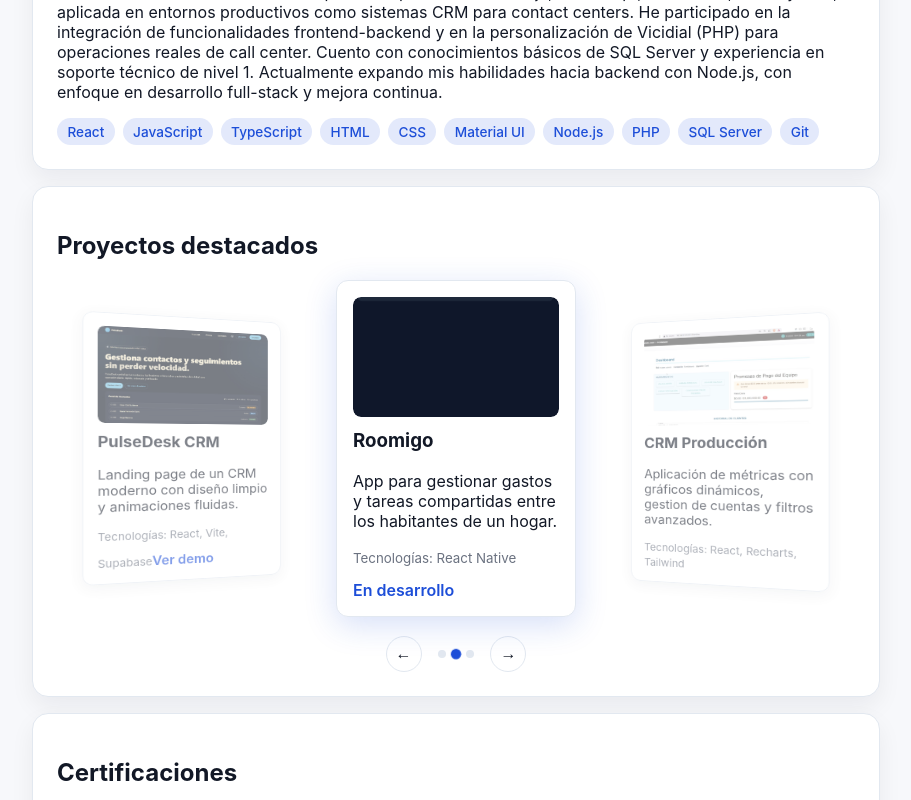
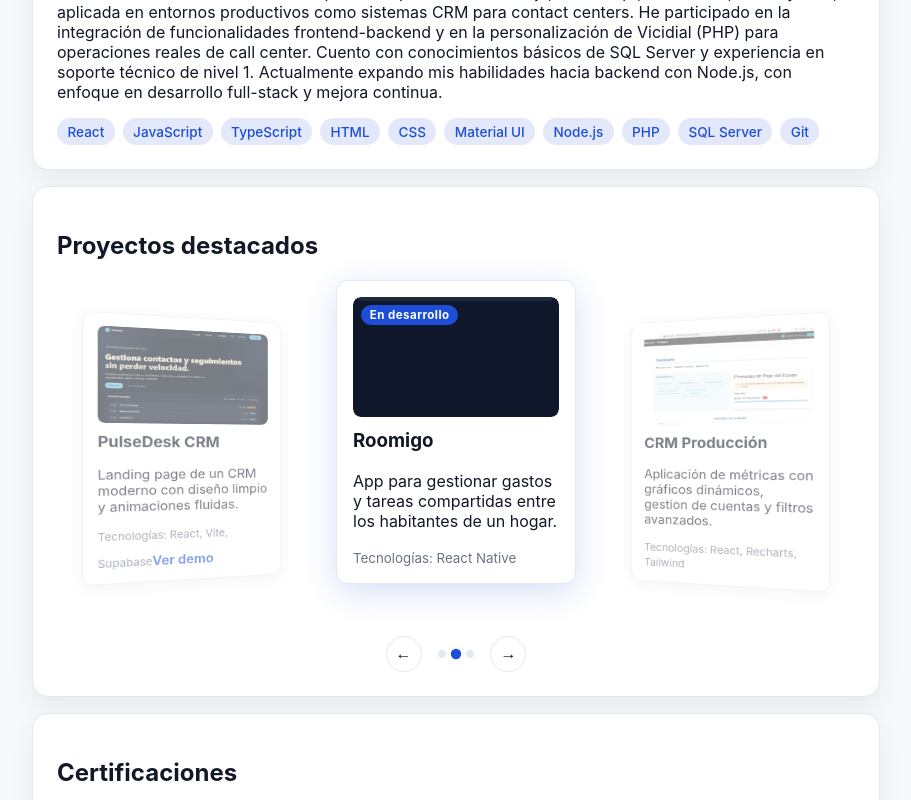
Before and after one commit to XnezX/CVNDMA, a React (Vite) app: page / in a window 1280 px wide. Shown: the part 630-1430 px from the top of the page, without its empty margins (184-1095 px from the left). Built offline with nearby package versions, Linux system fonts and the light colour scheme.

Commit message:
feat: badge en desarrollo, descarga CV, SEO y fixes visuales

```diff
--- a/index.html
+++ b/index.html
@@ -1,10 +1,12 @@
 <!doctype html>
-<html lang="en">
+<html lang="es">
   <head>
     <meta charset="UTF-8" />
     <link rel="icon" type="image/svg+xml" href="/favicon.svg" />
     <meta name="viewport" content="width=device-width, initial-scale=1.0" />
-    <title>cvnestordaniel</title>
+    <meta name="description" content="Portfolio de Nestor Daniel Molina, Desarrollador Web Frontend especializado en React, TypeScript y UI moderno." />
+    <meta name="author" content="Nestor Daniel Molina" />
+    <title>Nestor Daniel Molina | Desarrollador Frontend</title>
   </head>
   <body>
     <div id="root"></div>
--- a/src/App.css
+++ b/src/App.css
@@ -242,11 +242,29 @@ h1 {
   background: var(--card);
 }
 
+.card-preview-wrapper {
+  position: relative;
+  margin-bottom: 0.75rem;
+}
+
+.card-badge {
+  position: absolute;
+  top: 0.5rem;
+  left: 0.5rem;
+  background: var(--accent);
+  color: #fff;
+  font-size: 0.72rem;
+  font-weight: 700;
+  padding: 0.2rem 0.55rem;
+  border-radius: 999px;
+  letter-spacing: 0.04em;
+  pointer-events: none;
+}
+
 .card-preview {
   width: 100%;
   border-radius: 8px;
   overflow: hidden;
-  margin-bottom: 0.75rem;
   cursor: zoom-in;
 }
 
--- a/src/App.tsx
+++ b/src/App.tsx
@@ -55,6 +55,7 @@ const projects = [
     link: "#",
     linkText: "En desarrollo",
     preview: previewRoomigo,
+    badge: "En desarrollo",
   },
   {
     title: "CRM Producción",
@@ -176,13 +177,12 @@ function App() {
           </motion.p>
           <motion.h1 variants={heroItem}>Nestor Daniel Molina</motion.h1>
           <motion.p className="tagline" variants={heroItem}>
-            Desarrollador Frontend - React &amp; UI .
+            Desarrollador Frontend - React &amp; UI.
           </motion.p>
           <motion.div className="links" variants={heroItem}>
             <a
               href="/CVNDMA/CV-NestorDanielMolina.pdf"
-              target="_blank"
-              rel="noopener noreferrer"
+              download
               className="button outline"
             >
               Descargar CV
@@ -245,6 +245,7 @@ function App() {
                 animate={anim}
                 transition={{ duration: 0.45, ease: "easeInOut" }}
               >
+                <div className="card-preview-wrapper">
                   <motion.div
                     className="card-preview"
                     whileHover={{ scale: 1.06 }}
@@ -257,9 +258,14 @@ function App() {
                       className="card-preview-img"
                     />
                   </motion.div>
+                  {project.badge && (
+                    <span className="card-badge">{project.badge}</span>
+                  )}
+                </div>
                 <h3>{project.title}</h3>
                 <p>{project.description}</p>
                 <small>Tecnologías: {project.tech}</small>
+                {!project.badge && (
                   <a
                     href={project.link}
                     className="card-link"
@@ -270,6 +276,7 @@ function App() {
                   >
                     {project.linkText}
                   </a>
+                )}
               </motion.article>
             );
           })}
```
Lines whose indentation alone changed are shown as unchanged.
